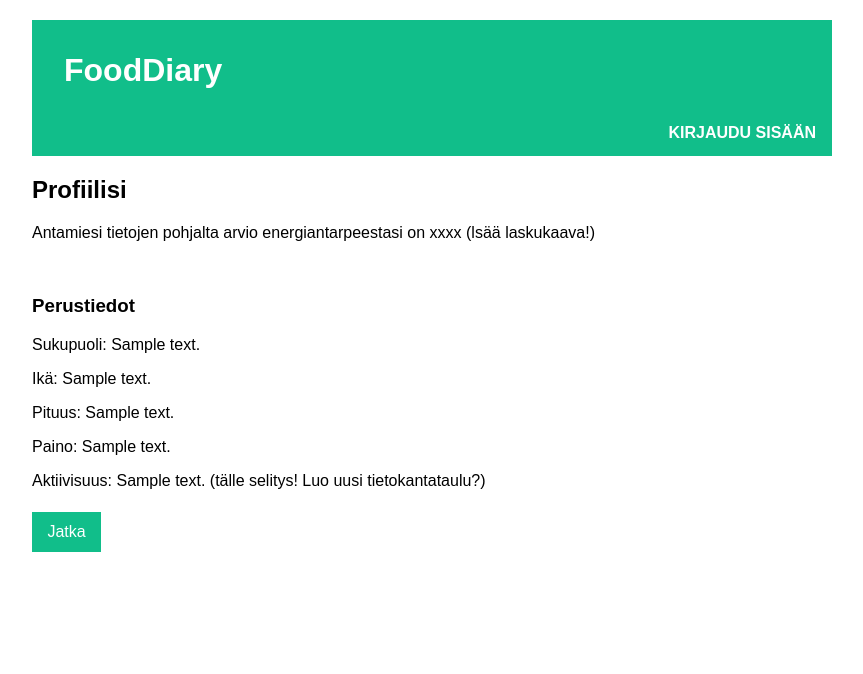
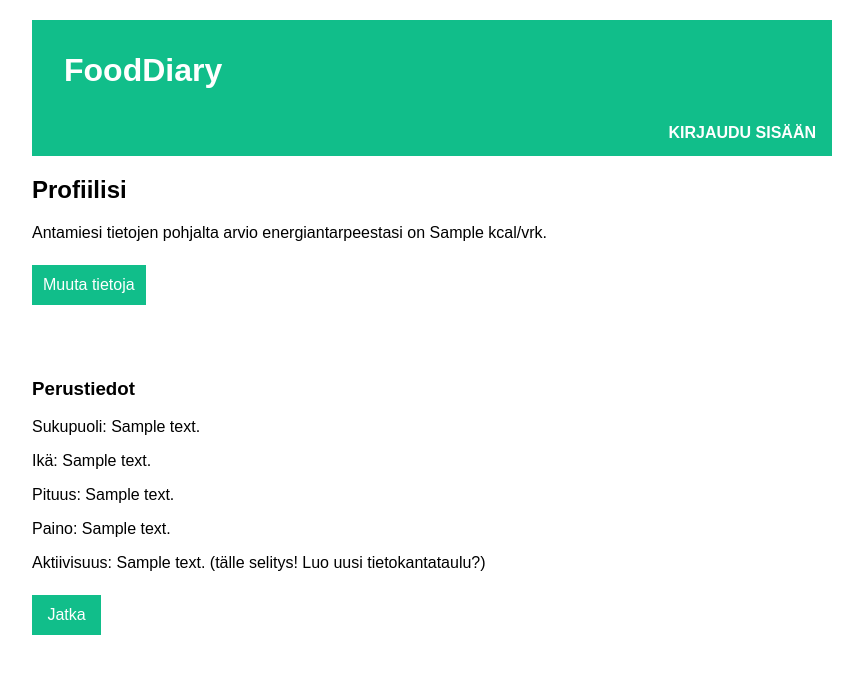
Before and after one commit to mlkulmala/tsoha-FoodDiary, a Flask app: template templates/profile.html in a window 1280 px wide. Shown: the top 674 px of the page, without its empty margins (208-1071 px from the left). Run offline with Flask 2, Linux system fonts and the light colour scheme; the template is opened without the code that fills it: most values are stand-ins (such as "Sample title", 1, 10 or a date in 2020).

Commit message:
added new layouts

```diff
--- a/templates/personal_details.html
+++ b/templates/personal_details.html
@@ -13,8 +13,8 @@
   <span style="font-weight: bold">{{message}}</span>
   {% endif %}
   <br>
-  <form action="/add_details" method="GET">
-    <input type="radio" name="gender" value="1">
+  <form action="/add_details" method="POST">
+    <input type="radio" name="gender" value="1" checked>
     <label for="1">Nainen</label>
     <input type="radio" name="gender" value="2">
     <label for="2">Mies</label><br>
@@ -45,7 +45,7 @@
       <tr>
         <th>Ei lainkaan aktiviinen</th>
         <th>
-          <input type="radio" name="activity" value="1.3">
+          <input type="radio" name="activity" value="1.3" checked>
           <label for="1.3">&emsp;1,3</label>
         </th>
         <th>
--- a/templates/profile.html
+++ b/templates/profile.html
@@ -3,11 +3,12 @@
 
 {% block content %}
 
-
-
-<body>
   <h2>Profiilisi</h2>
-    <p>Antamiesi tietojen pohjalta arvio energiantarpeestasi on xxxx (lsää laskukaava!)</p><br>
+  <p>Antamiesi tietojen pohjalta arvio energiantarpeestasi on {{calorie_goal}} kcal/vrk.
+    <form action="/create_profile">
+      <input type="submit" value="Muuta tietoja">
+    </form>
+  </p><br>
   <h3>Perustiedot</h3>
   <p>Sukupuoli: {{details[0]}}</p>
   <p>Ikä: {{details[1]}}</p>
@@ -16,9 +17,7 @@
   <p>Aktiivisuus: {{details[4]}} (tälle selitys! Luo uusi tietokantataulu?)</p>
 
   <form action="/food_search">
-      <input type="submit" value=" Jatka " />
+    <input type="submit" value=" Jatka ">
   </form>
 
-</body>
-
 {% endblock %}
```
Lines whose indentation alone changed are shown as unchanged.
